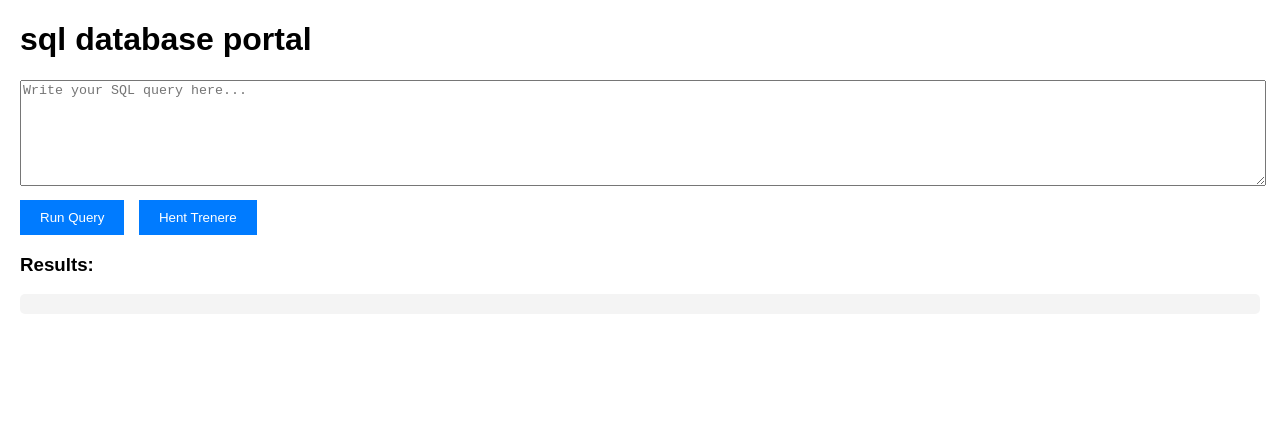
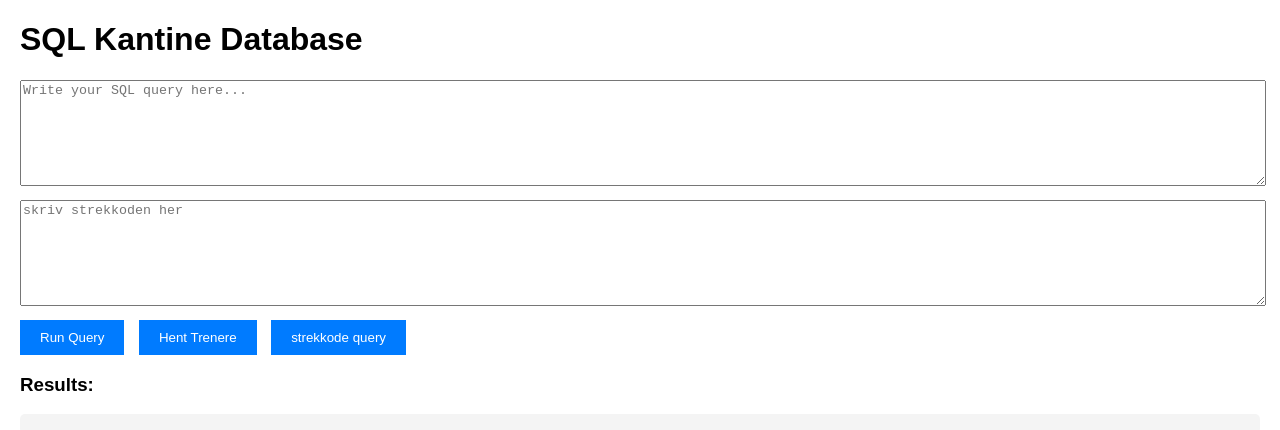
Before and after one commit to Aksel-Reistad/Kantine-nettside, a website: page index.html in a window 1280 px wide. Drawn offline with Linux system fonts and the light colour scheme.

Commit message:
strekkode sql
lagde et felt hvor du skal skane strekkoden in i og når du tryker på knapen så sjekere den vis den er inne i datta basen vis ikke lage den en ny

```diff
--- a/app.js
+++ b/app.js
@@ -6,3 +6,6 @@ app.get("/", function (req, res) {
 app.listen(3000, function () {
     console.log("Server is running on localhost3000");
 });
+app.listen(5500, function () {
+    console.log("Server is running on localhost5500");
+});
--- a/index.html
+++ b/index.html
@@ -3,7 +3,7 @@
 <head>
     <meta charset="UTF-8">
     <meta name="viewport" content="width=device-width, initial-scale=1.0">
-    <title>sql database portal</title>
+    <title>Kantine Database</title>
     <style>
         body { font-family: Arial, sans-serif; margin: 20px; }
         textarea { width: 100%; height: 100px; margin-bottom: 10px; }
@@ -12,17 +12,69 @@
     </style>
 </head>
 <body>
-    <h1>sql database portal</h1>
+    <h1>SQL Kantine Database</h1>
     <textarea id="sqlQuery" placeholder="Write your SQL query here..."></textarea>
+    <textarea id="strekskriving" placeholder="skriv strekkoden her"></textarea>
+
     <button onclick="runQuery()">Run Query</button>
     <button onclick="hentTrenere()">Hent Trenere</button>
+    <button onclick="scankode()"> strekkode query</button>
     <h3>Results:</h3>
     <pre id="results"></pre>
 
     <script>
+        let sqltekst;
+
+        async function scankode(){
+            sqltekst=document.getElementById('strekskriving').value; // man må gjøre teksten til en variabel før du kan querye den.
+            console.log(sqltekst) //husk å lage variabel for hvor mange det er
+            const query = `SELECT * FROM trenere WHERE Navn LIKE (${sqltekst})`;
+            // SELECT * FROM trenere WHERE Navn LIKE 'PER KURT'
+            // const query = `INSERT INTO trenere (Navn) VALUES ('${sqltekst}')`// er variabelen som kommer til å få strekkode på seg er en midlertidig plasering for dattaen å bli lagres.
+            const response = await fetch('http://localhost:3000/run-query',{
+            method: 'Post',
+            headers: { 'Content-Type': 'application/json'},
+            body: JSON.stringify({ query })
+
+            });
+            //alt under er for å lage et eksempel i databasen vis det ikke er en fra før også viser den eksempelet som ble laget
+            const data = await response.json();
+            const results = document.getElementById('results');
+            if (data.error) {
+                results.textContent = 'Error: ' + data.error;
+                console.log("funket")
+
+            }
+
+            else if (data.results && data.results.length === 0) {
+                console.log("Lagde ny");
+                const query = `INSERT INTO trenere (Navn) VALUES ('${sqltekst}')`
+                const response = await fetch('http://localhost:3000/run-query',{
+                method: 'Post',
+                headers: { 'Content-Type': 'application/json'},
+                body: JSON.stringify({ query })
+
+                });
+                const data = await response.json();
+            const results = document.getElementById('results');
+            if (data.error) {
+                results.textContent = 'Error: ' + data.error;
+            }
+            else {
+                results.textContent = JSON.stringify(data.results, null, 2);
+            }
+            }
+            else{
+                results.textContent = JSON.stringify(data.results, null, 2);
+            }
+        }
+
+
+
         async function runQuery() {
+
             const query = document.getElementById('sqlQuery').value;
-            const response = await fetch('http://localhost:3000/run-query', {
+            const response = await fetch('http://localhost:3000/run-query', { // hvær gang det står localhost trenger å bli endret når vi flyter over til den onkelige databasen
                 method: 'POST',
                 headers: { 'Content-Type': 'application/json' },
                 body: JSON.stringify({ query })
@@ -37,7 +89,7 @@
             }
         }
 
-        async function hentTrenere() {
+        async function hentTrenere() { //dette er bare for å teste og har ingenting med slutproduktet å gjør når man nærmer seg ferdig fjern dette
             const query = "SELECT * FROM trenere";
             const response = await fetch('http://localhost:3000/run-query', {
                 method: 'POST',
@@ -49,10 +101,16 @@
             const results = document.getElementById('results');
             if (data.error) {
                 results.textContent = 'Error: ' + data.error;
+
             } else {
                 results.textContent = JSON.stringify(data.results, null, 2);
             }
         }
+
+    //    knappe seksjonen
+        async function MengdeKnap(){
+
+        }
     </script>
 </body>
 </html>
```
Also changed, not shown: 1 other file.
